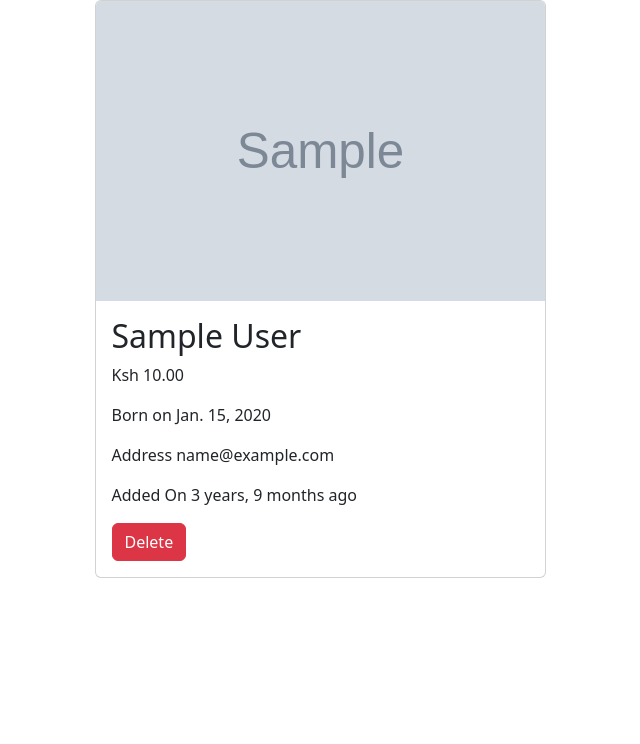
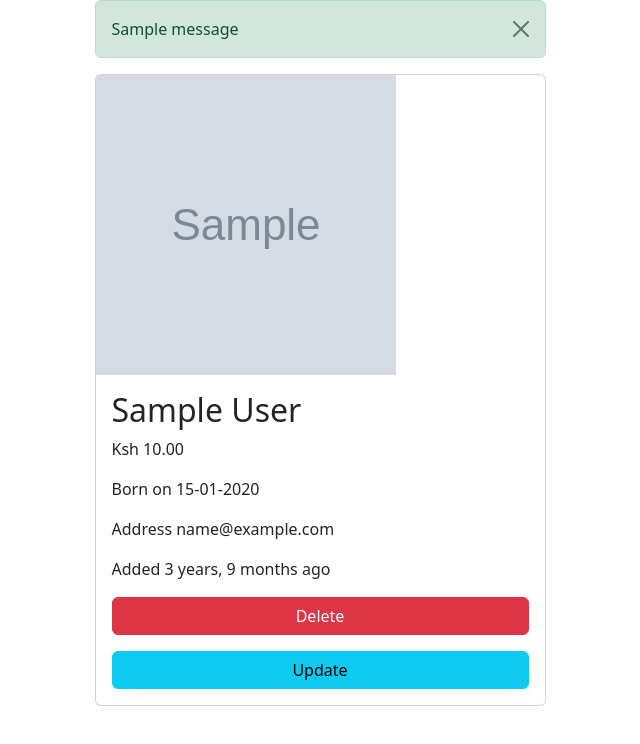
Before and after one commit to walteranyika/data_project, a Django app: page /employees/1 in a window 1280 px wide. Shown: the part 56-800 px from the top of the page, without its empty margins (320-960 px from the left). Run offline with Django 4.2, Linux system fonts and the light colour scheme; tables that the repository leaves empty hold one stand-in row (values such as "Sample post"); grey boxes marked "Sample" are stand-in pictures; one stand-in notice (Sample message) is shown.

Commit message:
Added alerts and update form

```diff
--- a/data_project/urls.py
+++ b/data_project/urls.py
@@ -27,6 +27,7 @@ urlpatterns = [
     path('search', views.search_employees, name="search"),
     path('employees/<int:emp_id>', views.employee_details, name="details"),
     path('employees/delete/<int:emp_id>', views.employee_delete, name="delete"),
+    path('employees/update/<int:emp_id>', views.employee_update, name="update"),
     path('admin/', admin.site.urls),
 ] + static(settings.MEDIA_URL, document_root=settings.MEDIA_ROOT)
 # "employees/<int:emp_id>"
--- a/main_app/views.py
+++ b/main_app/views.py
@@ -1,5 +1,6 @@
 from datetime import datetime
 
+from django.contrib import messages
 from django.core.paginator import Paginator
 from django.db.models import Q
 from django.shortcuts import render, redirect, get_object_or_404
@@ -8,12 +9,14 @@ from main_app.app_forms import EmployeeForm
 from main_app.models import Employee
 
 
+# info, success, error, debug, warning
 # Create your views here.
 def home(request):
     if request.method == "POST":
         form = EmployeeForm(request.POST, request.FILES)
         if form.is_valid():
             form.save()
+            messages.info(request, "Employee was saved")
             return redirect("home")
 
     else:
@@ -52,6 +55,7 @@ def employee_details(request, emp_id):
 def employee_delete(request, emp_id):
     employee = get_object_or_404(Employee, pk=emp_id)
     employee.delete()
+    messages.warning(request, "This employee was deleted permanently")
     return redirect("all")
 
 
@@ -65,3 +69,16 @@ def search_employees(request):
     data = paginator.get_page(page_number)
     # Elastic search
     return render(request, "all_employees.html", {"employees": data})
+
+
+def employee_update(request, emp_id):
+    employee = get_object_or_404(Employee, pk=emp_id)  # SELECT * FROM employees WHERE id=1
+    if request.method == "POST":
+        form = EmployeeForm(request.POST, request.FILES, instance=employee)
+        if form.is_valid():
+            form.save()
+            messages.success(request, "Employee updated successfully")
+            return redirect('details', emp_id)
+    else:
+        form = EmployeeForm(instance=employee)
+    return render(request, "update.html", {"form": form})
--- /dev/null
+++ b/templates/alerts.html
@@ -0,0 +1,8 @@
+{% if messages %}
+    {% for message in messages %}
+        <div class="alert {{ message.tags }} alert-dismissible">
+            <button type="button" class="btn-close" data-bs-dismiss="alert"></button>
+            {{message}}
+        </div>
+    {% endfor %}
+{% endif %}
--- a/templates/all_employees.html
+++ b/templates/all_employees.html
@@ -10,6 +10,9 @@
     <div class="container">
         <div class="row justify-content-center">
             <div class="col-sm-7">
+
+                {% include 'alerts.html' %}
+
                 <table class="table">
                     <thead>
                     <tr>
--- a/templates/base_template.html
+++ b/templates/base_template.html
@@ -14,5 +14,7 @@
 
 {% endblock %}
 
+<script src="https://cdn.jsdelivr.net/npm/bootstrap@5.3.2/dist/js/bootstrap.bundle.min.js"></script>
+
 </body>
 </html>
--- a/templates/employee_details.html
+++ b/templates/employee_details.html
@@ -10,18 +10,23 @@
     <div class="container">
         <div class="row justify-content-center">
             <div class="col-sm-5">
+
+                {% include 'alerts.html' %}
+
                 <div class="card">
                     {% if employee.profile %}
-                        <img src="{{ employee.profile.url }}" height="300" width="300" alt="" class="card-img-top">
+                        <img src="{{ employee.profile.url }}" height="300" width="300" alt="">
                     {% endif %}
                     <div class="card-body">
                         <h2 class="card-title">{{ employee.name }}</h2>
-                        <p class="card-text">Ksh {{ employee.salary }}</p>
-                        <p class="card-text">Born on {{ employee.dob }}</p>
+                        <p class="card-text">Ksh {{ employee.salary | intcomma }}</p>
+                        <p class="card-text">Born on {{ employee.dob | date:'d-m-Y' }}</p>
                         <p class="card-text">Address {{ employee.email }}</p>
-                        <p class="card-text">Added On {{ employee.created_at | naturaltime }}</p>
+                        <p class="card-text">Added {{ employee.created_at | naturaltime }}</p>
 
-                        <a href="{% url 'delete' employee.id %}" class="btn btn-danger">Delete</a>
+                        <a href="{% url 'delete' employee.id %}" class="btn btn-danger w-100">Delete</a>
+
+                        <a href="{% url 'update' employee.id %}" class="btn btn-info w-100 mt-3">Update</a>
                     </div>
                     {#        employees/delete/100         #}
                 </div>
```
Also changed, not shown: data_project/settings.py (+10 -7 lines), templates/update.html (added, +21 -0 lines), main_app/migrations/0002_alter_employee_options_employee_created_at_and_more.py (added).
